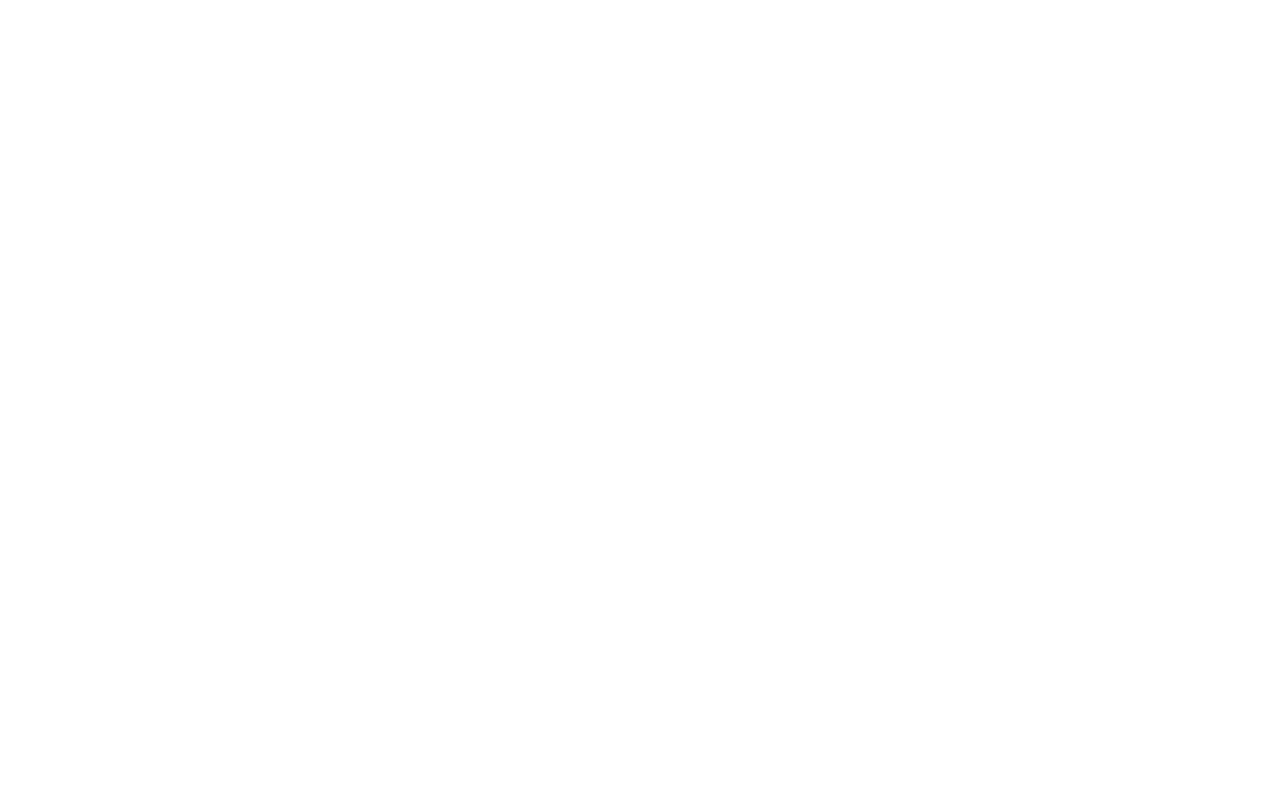
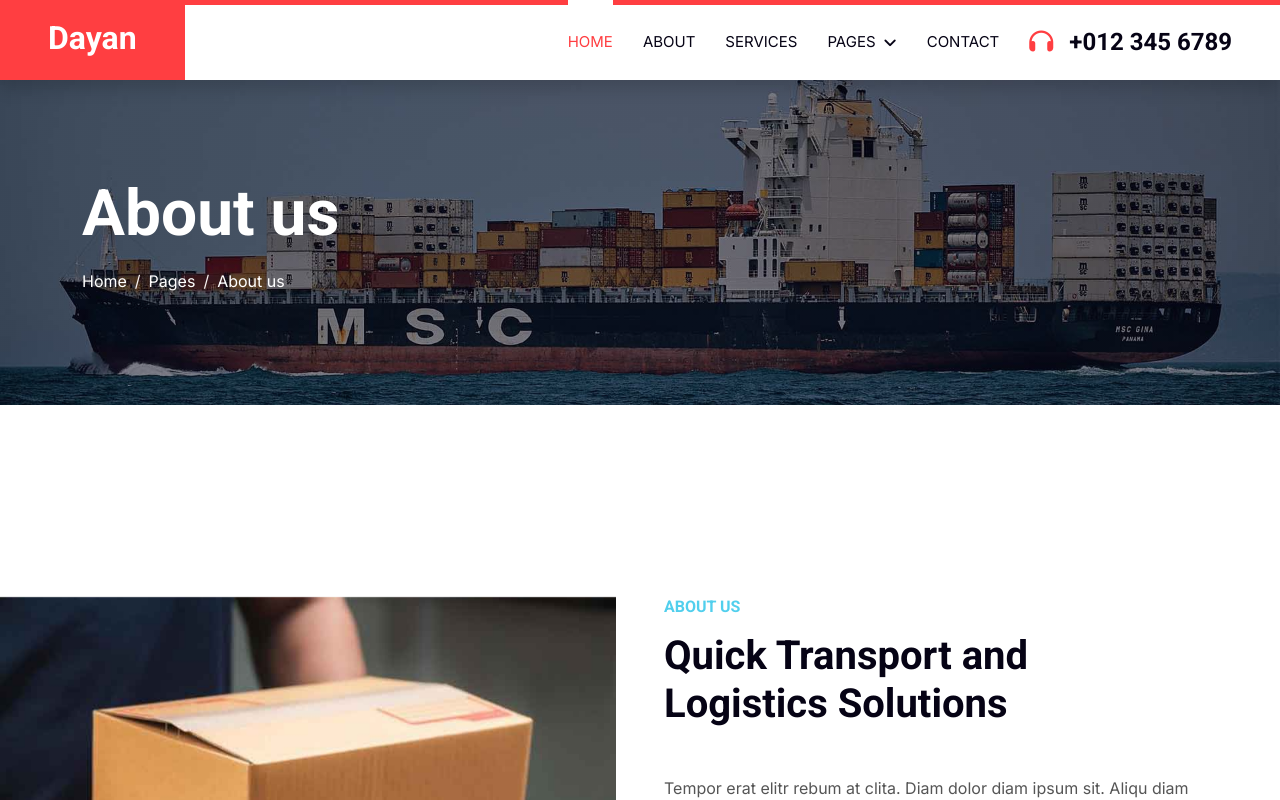
Before and after one commit to djmax97/Usoft-Official-web-site, an Angular app: page /about/active in a window 1280 px wide. Before the commit this address led to /. Shown: the top 800 px of the page. Built offline with nearby package versions, Linux system fonts and the light colour scheme.

Commit message:
added routerlink

```diff
--- a/public/css/style.css
+++ b/public/css/style.css
@@ -217,8 +217,8 @@
 }
 
 .page-header {
-  /* background: linear-gradient(rgba(6, 3, 21, 0.5), rgba(6, 3, 21, 0.5)),
-    url("https://fakeimg.pl/300/") center center no-repeat; */
+  background: linear-gradient(rgba(6, 3, 21, 0.5), rgba(6, 3, 21, 0.5)),
+    url(/img/carousel-1.jpg) center center no-repeat;
   background-size: cover;
 }
 
--- a/src/app/about/about.component.html
+++ b/src/app/about/about.component.html
@@ -1,16 +1,19 @@
+<app-navigation *ngIf="isActive" [title]="'About us'"></app-navigation>
 <!-- About Start -->
 <div class="container-fluid overflow-hidden py-5 px-lg-0">
     <div class="container about py-5 px-lg-0">
         <div class="row g-5 mx-lg-0">
             <div class="col-lg-6 ps-lg-0 wow fadeInLeft" data-wow-delay="0.1s" style="min-height: 400px;">
                 <div class="position-relative h-100">
-                        <img class="position-absolute img-fluid w-100 h-100" src="/img/about.jpg" style="object-fit: cover;" alt="">
+                    <img class="position-absolute img-fluid w-100 h-100" src="/img/about.jpg" style="object-fit: cover;"
+                        alt="">
                 </div>
             </div>
             <div class="col-lg-6 about-text wow fadeInUp" data-wow-delay="0.3s">
                 <h6 class="text-secondary text-uppercase mb-3">About Us</h6>
                 <h1 class="mb-5">Quick Transport and Logistics Solutions</h1>
-                    <p class="mb-5">Tempor erat elitr rebum at clita. Diam dolor diam ipsum sit. Aliqu diam amet diam et eos. Clita erat ipsum et lorem et sit, sed stet lorem sit clita duo justo magna dolore erat amet</p>
+                <p class="mb-5">Tempor erat elitr rebum at clita. Diam dolor diam ipsum sit. Aliqu diam amet diam et
+                    eos. Clita erat ipsum et lorem et sit, sed stet lorem sit clita duo justo magna dolore erat amet</p>
                 <div class="row g-4 mb-5">
                     <div class="col-sm-6 wow fadeIn" data-wow-delay="0.5s">
                         <i class="fa fa-globe fa-3x text-primary mb-3"></i>
--- a/src/app/about/about.component.ts
+++ b/src/app/about/about.component.ts
@@ -1,12 +1,26 @@
-import { Component } from '@angular/core';
+import { NgIf } from '@angular/common';
+import { Component, OnInit } from '@angular/core';
+import { HeaderComponent } from "../header/header.component";
+import { ActivatedRoute } from '@angular/router';
+import { NavigationComponent } from "../navigation/navigation.component";
 
 @Component({
   selector: 'app-about',
   standalone: true,
-  imports: [],
+  imports: [NgIf, HeaderComponent, NavigationComponent],
   templateUrl: './about.component.html',
   styleUrl: './about.component.css'
 })
-export class AboutComponent {
+export class AboutComponent implements OnInit {
+  isActive: boolean = false
+  constructor(private route: ActivatedRoute) {
+
+  }
+  ngOnInit(): void {
+    this.route.params.subscribe((res: any) => {
+      console.log(res.active)
+      this.isActive=res.active=="active" ? true:false
+    })
+  }
 
 }
--- a/src/app/app.routes.ts
+++ b/src/app/app.routes.ts
@@ -1,6 +1,8 @@
 import { Routes } from '@angular/router';
 import { HeaderComponent } from './header/header.component';
 import { MainComponent } from './main/main.component';
+import { AboutComponent } from './about/about.component';
+import { ServicesComponent } from './services/services.component';
 
 export const routes: Routes = [
     {
@@ -9,5 +11,19 @@
         data: {
           title: "Dayan"
         }
+      },
+      {
+        path: 'about/:active',
+        component: AboutComponent,
+        data: {
+          title: "Dayan"
+        }
+      },
+      {
+        path: 'services/:active',
+        component: ServicesComponent,
+        data: {
+          title: "Dayan"
+        }
       }
 ];
--- a/src/app/header/header.component.html
+++ b/src/app/header/header.component.html
@@ -7,9 +7,9 @@
     </button>
     <div class="collapse navbar-collapse" id="navbarCollapse">
         <div class="navbar-nav ms-auto p-4 p-lg-0">
-            <a href="index.html" class="nav-item nav-link active">Home</a>
-            <a href="about.html" class="nav-item nav-link">About</a>
-            <a href="service.html" class="nav-item nav-link">Services</a>
+            <a routerLink="/" class="nav-item nav-link active">Home</a>
+            <a [routerLink]="['/about', 'active']" class="nav-item nav-link">About</a>
+            <a [routerLink]="['/services', 'active']" class="nav-item nav-link">Services</a>
             <div class="nav-item dropdown">
                 <a href="#" class="nav-link dropdown-toggle" data-bs-toggle="dropdown">Pages</a>
                 <div class="dropdown-menu fade-up m-0">
--- a/src/app/header/header.component.ts
+++ b/src/app/header/header.component.ts
@@ -1,9 +1,10 @@
 import { Component } from '@angular/core';
+import { RouterLink } from '@angular/router';
 
 @Component({
   selector: 'app-header',
   standalone: true,
-  imports: [],
+  imports: [RouterLink],
   templateUrl: './header.component.html',
   styleUrl: './header.component.css'
 })
--- /dev/null
+++ b/src/app/navigation/navigation.component.html
@@ -0,0 +1,15 @@
+<app-header></app-header>
+<!-- Page Header Start -->
+<div class="container-fluid  page-header py-5" style="margin-bottom: 6rem;">
+    <div class="container py-5">
+        <h1 class="display-3 text-white mb-3 animated slideInDown">{{title}}</h1>
+        <nav aria-label="breadcrumb animated slideInDown">
+            <ol class="breadcrumb">
+                <li class="breadcrumb-item"><a class="text-white" href="#">Home</a></li>
+                <li class="breadcrumb-item"><a class="text-white" href="#">Pages</a></li>
+                <li class="breadcrumb-item text-white active" aria-current="page">{{title}}</li>
+            </ol>
+        </nav>
+    </div>
+</div>
+<!-- Page Header End -->
--- a/src/app/services/services.component.html
+++ b/src/app/services/services.component.html
@@ -1,4 +1,5 @@
-    <div class="container-xxl py-5">
+<app-navigation *ngIf="isActive" [title]="'Services'"></app-navigation>
+<div class="container-xxl py-5">
         <div class="container py-5">
             <div class="text-center wow fadeInUp" data-wow-delay="0.1s">
                 <h6 class="text-secondary text-uppercase">Our Services</h6>
--- a/src/app/services/services.component.ts
+++ b/src/app/services/services.component.ts
@@ -1,12 +1,25 @@
 import { Component } from '@angular/core';
+import { NavigationComponent } from "../navigation/navigation.component";
+import { NgIf } from '@angular/common';
+import { ActivatedRoute } from '@angular/router';
 
 @Component({
   selector: 'app-services',
   standalone: true,
-  imports: [],
+  imports: [NavigationComponent, NgIf],
   templateUrl: './services.component.html',
   styleUrl: './services.component.css'
 })
 export class ServicesComponent {
+title:string="Service"
+isActive: boolean = false
+  constructor(private route: ActivatedRoute) {
 
+  }
+  ngOnInit(): void {
+    this.route.params.subscribe((res: any) => {
+      console.log(res.active)
+      this.isActive=res.active=="active" ? true:false
+    })
+  }
 }
```
Also changed, not shown: src/app/navigation/navigation.component.ts (added, +13 -0 lines), src/app/navigation/navigation.component.css (added), 1 other file (tests, documents, lock files or other folders). Lines whose indentation alone changed are shown as unchanged.
